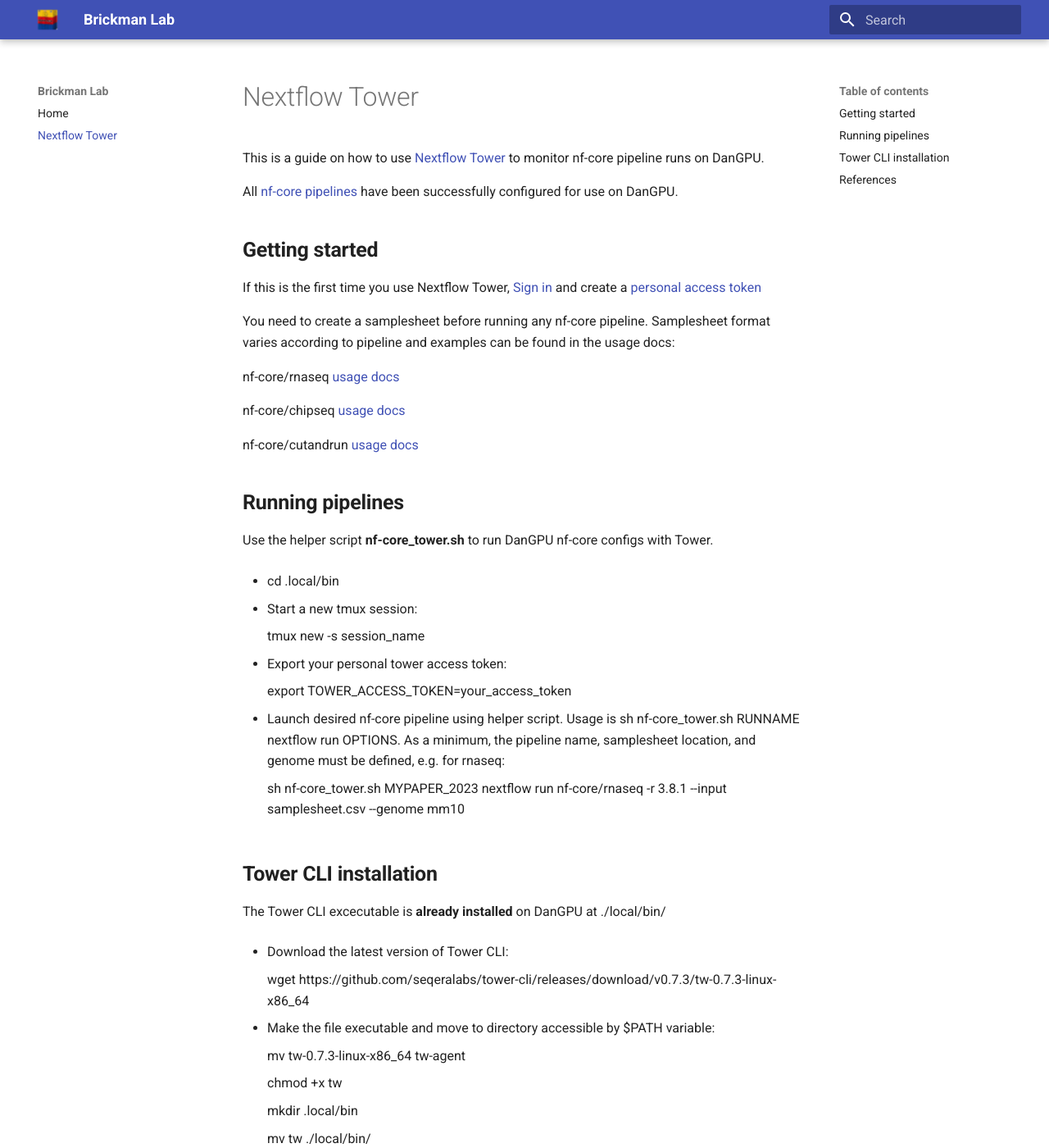
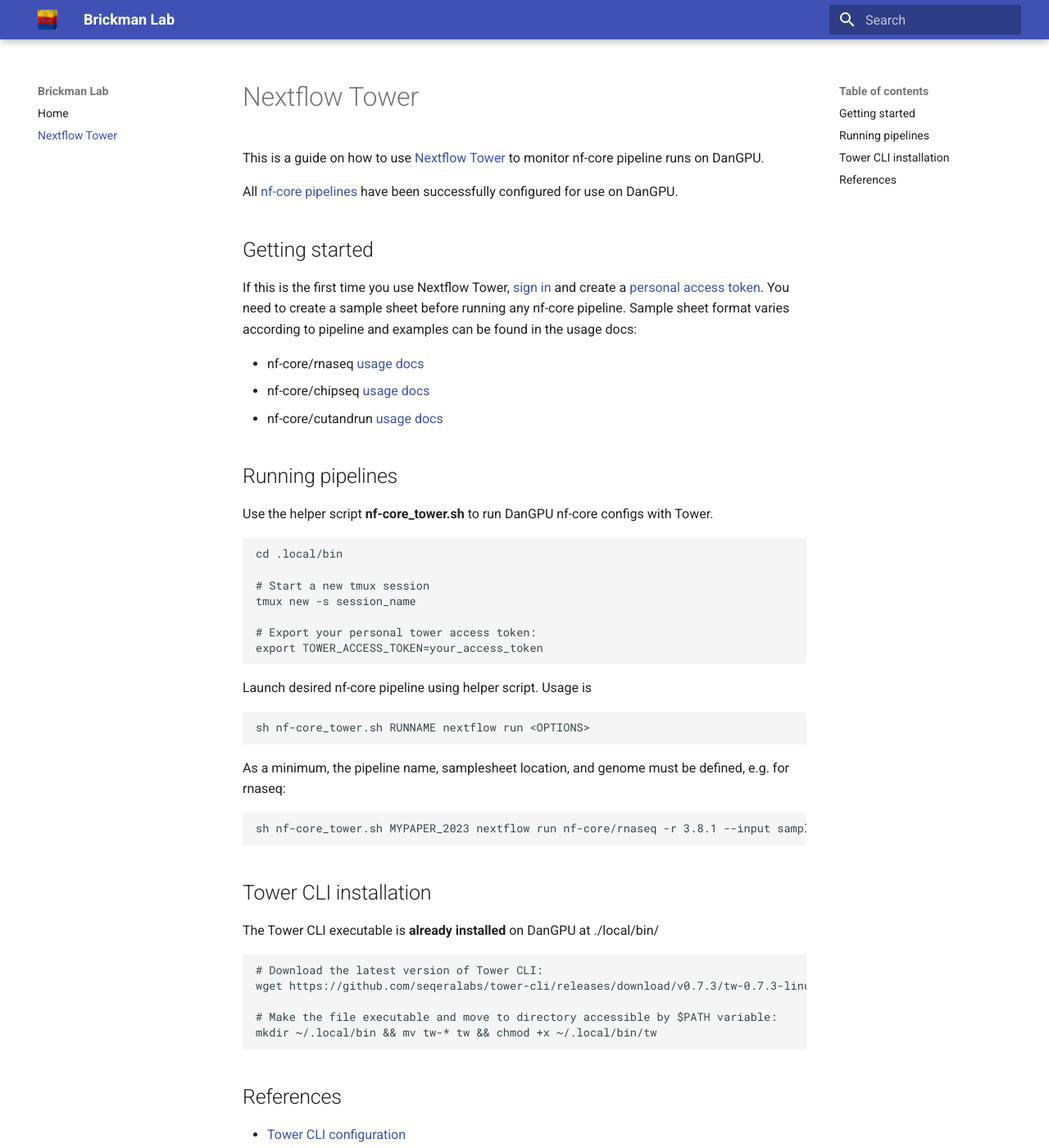
Before and after one commit to brickmanlab/brickmanlab.github.io, an MkDocs documentation site: the page built from docs/nextflow_tower.md, in a window 1280 px wide and 1400 px high. Shown: the whole window at 82% size. Built offline with MkDocs 1.6.1 and Material for MkDocs 9.7.7, drawn with Linux system fonts in a browser that asks for light colours.

Commit message:
fix: markdown complied

````diff
--- a/docs/nextflow_tower.md
+++ b/docs/nextflow_tower.md
@@ -1,64 +1,61 @@
 # Nextflow Tower
 
-This is a guide on how to use [Nextflow Tower](https://help.tower.nf/23.1/) to monitor nf-core pipeline runs on DanGPU.
+This is a guide on how to use [Nextflow Tower](https://help.tower.nf/23.1/) to
+monitor nf-core pipeline runs on DanGPU.
 
-All [nf-core pipelines](https://nf-co.re/pipelines) have been successfully configured for use on DanGPU.
+All [nf-core pipelines](https://nf-co.re/pipelines) have been successfully
+configured for use on DanGPU.
 
+## Getting started
 
-## **Getting started**
-If this is the first time you use Nextflow Tower, [Sign in](https://tower.nf/login) and create a [personal access token](https://tower.nf/tokens)
+If this is the first time you use Nextflow Tower, [sign in](https://tower.nf/login)
+and create a [personal access token](https://tower.nf/tokens). You need to create a
+sample sheet before running any nf-core pipeline. Sample sheet format varies
+according to pipeline and examples can be found in the usage docs:
 
-You need to create a samplesheet before running any nf-core pipeline. Samplesheet format varies according to pipeline and examples can be found in the usage docs:
+- nf-core/rnaseq [usage docs](https://nf-co.re/rnaseq/3.11.2/usage)
+- nf-core/chipseq [usage docs](https://nf-co.re/chipseq/2.0.0/usage)
+- nf-core/cutandrun [usage docs](https://nf-co.re/cutandrun/3.1/usage)
 
-nf-core/rnaseq [usage docs](https://nf-co.re/rnaseq/3.11.2/usage)
-
-nf-core/chipseq [usage docs](https://nf-co.re/chipseq/2.0.0/usage)
-
-nf-core/cutandrun [usage docs](https://nf-co.re/cutandrun/3.1/usage)
-
-
-
-## **Running pipelines**
+## Running pipelines
 
 Use the helper script **nf-core_tower.sh** to run DanGPU nf-core configs with Tower.
 
-- cd .local/bin
+```bash
+cd .local/bin
 
-- Start a new tmux session:
+# Start a new tmux session
+tmux new -s session_name
 
-    tmux new -s session_name
+# Export your personal tower access token:
+export TOWER_ACCESS_TOKEN=your_access_token
+```
 
-- Export your personal tower access token:
+Launch desired nf-core pipeline using helper script. Usage is
 
-    export TOWER_ACCESS_TOKEN=your_access_token
+```bash
+sh nf-core_tower.sh RUNNAME nextflow run <OPTIONS>
+```
 
-- Launch desired nf-core pipeline using helper script. Usage is sh nf-core_tower.sh RUNNAME nextflow run OPTIONS. As a minimum, the pipeline name, samplesheet location, and genome must be defined, e.g. for rnaseq:
+As a minimum, the pipeline name, samplesheet location, and genome must be defined, e.g. for rnaseq:
 
-    sh nf-core_tower.sh MYPAPER_2023 nextflow run nf-core/rnaseq -r 3.8.1 --input samplesheet.csv --genome mm10
+```bash
+sh nf-core_tower.sh MYPAPER_2023 nextflow run nf-core/rnaseq -r 3.8.1 --input samplesheet.csv --genome mm10
+```
 
+## Tower CLI installation
 
+The Tower CLI executable is **already installed** on DanGPU at ./local/bin/
 
+```bash
+# Download the latest version of Tower CLI:
+wget https://github.com/seqeralabs/tower-cli/releases/download/v0.7.3/tw-0.7.3-linux-x86_64
 
-## **Tower CLI installation**
+# Make the file executable and move to directory accessible by $PATH variable:
+mkdir ~/.local/bin && mv tw-* tw && chmod +x ~/.local/bin/tw
+```
 
-The Tower CLI excecutable is **already installed** on DanGPU at ./local/bin/
+## References
 
-- Download the latest version of Tower CLI:
-
-    wget https://github.com/seqeralabs/tower-cli/releases/download/v0.7.3/tw-0.7.3-linux-x86_64
-
-- Make the file executable and move to directory accessible by $PATH variable:
-
-    mv tw-0.7.3-linux-x86_64 tw-agent
-
-    chmod +x tw
-
-    mkdir .local/bin
-
-    mv tw ./local/bin/
-
-
-## **References**
-[Tower CLI configuration](https://github.com/seqeralabs/tower-cli/#2-configuration)
-
-[Tower Agent](https://help.tower.nf/22.3/agent/)
+- [Tower CLI configuration](https://github.com/seqeralabs/tower-cli/#2-configuration)
+- [Tower Agent](https://help.tower.nf/22.3/agent/)
````
Also changed, not shown: docs/index.md (+2 -2 lines).
